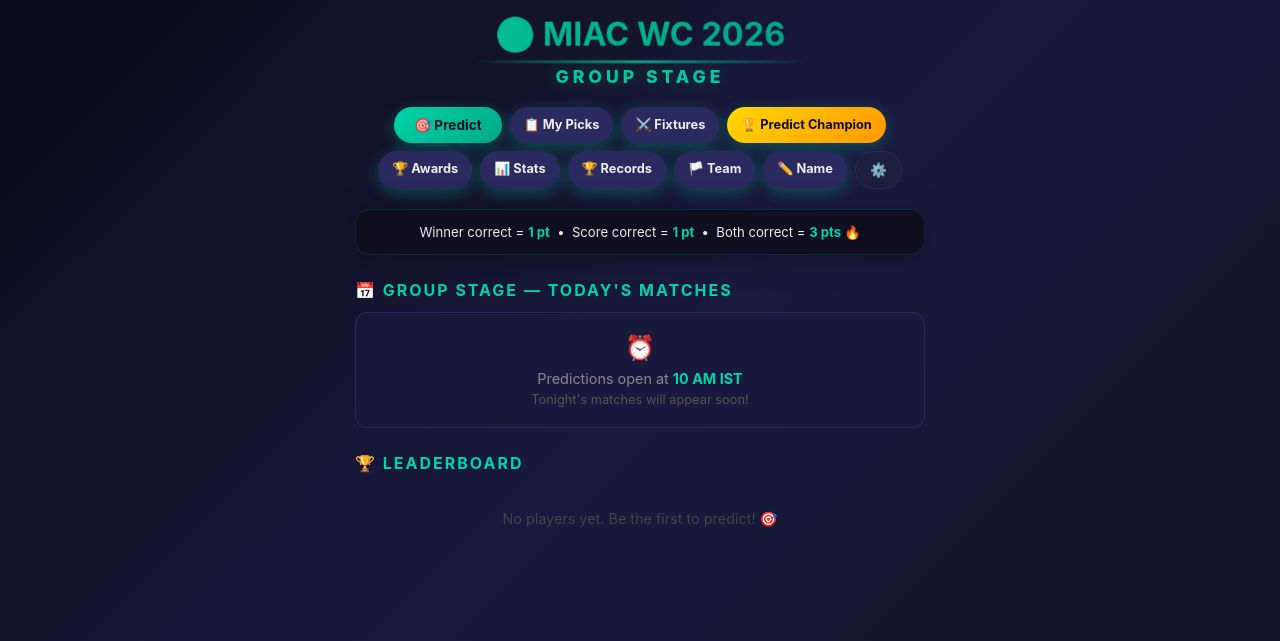
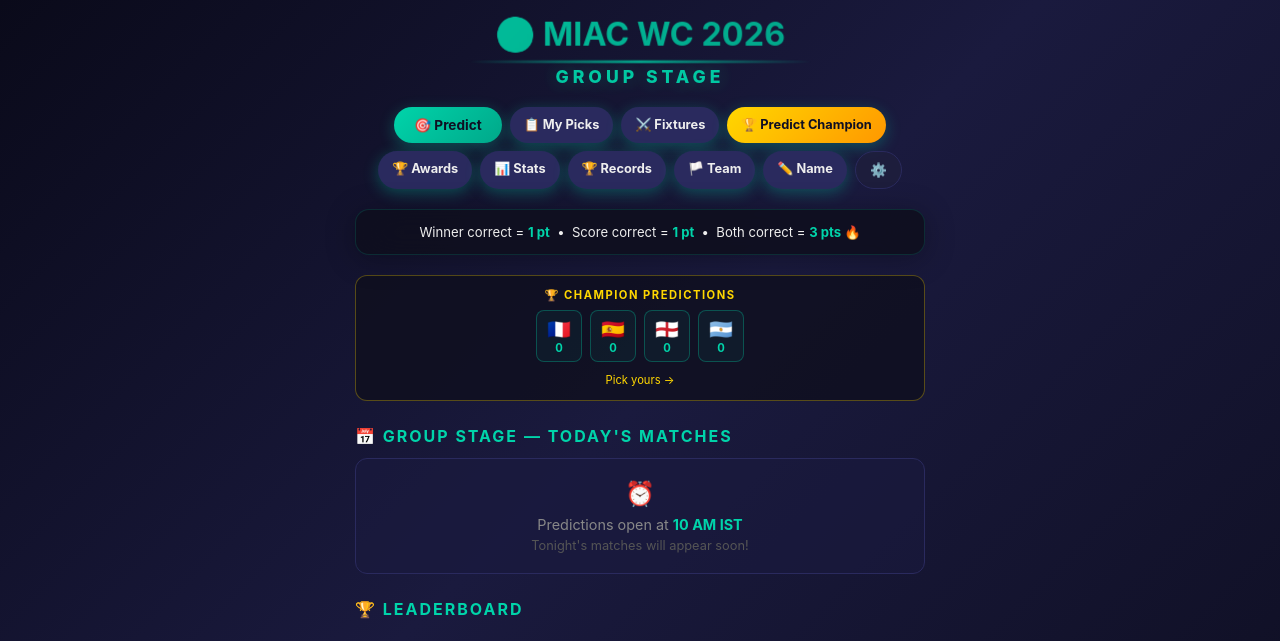
Before and after one commit to cpdnajmal-lgtm/wc-predictions, a Flask app: page / in a window 1280 px wide. Shown: the top 641 px of the page. Run offline with Flask 3, Linux system fonts and the light colour scheme; data that the repository does not hold is empty; some libraries are stand-ins or nearby versions.

Commit message:
feat: Champion picks widget (alive/dead) + race banner on home page Shows champion predictions with green (alive) / red (dead) per team. Race banner shows top 5 gap and remaining pts possible. Also fixed: session accuracy threshold for records.

```diff
--- a/app.py
+++ b/app.py
@@ -965,6 +965,44 @@ def home():
         group_leaderboard = sorted(group_scores.items(), key=lambda x: x[1], reverse=True)
         knockout_leaderboard = sorted(knockout_scores.items(), key=lambda x: x[1], reverse=True)
 
+        # --- Champion picks for home page widget ---
+        champion_picks_data = {}
+        try:
+            conn = get_db()
+            cur = conn.cursor()
+            cur.execute("SELECT player, team FROM champion_picks")
+            all_champ_picks = cur.fetchall()
+            conn.close()
+            champ_teams = ["France", "Spain", "England", "Argentina"]
+            for t in champ_teams:
+                count = sum(1 for _, team in all_champ_picks if team == t)
+                champion_picks_data[t] = {"count": count, "alive": True}
+            # Check if any SF result eliminates a team
+            for m in all_matches:
+                if m.get("id") in ["match_101", "match_102"] and m.get("result_winner"):
+                    winner = m["result_winner"].strip()
+                    # Mark losers as dead
+                    if m["id"] == "match_101":  # France vs Spain
+                        loser = "Spain" if winner == "France" else "France"
+                    else:  # England vs Argentina
+                        loser = "Argentina" if winner == "England" else "England"
+                    if loser in champion_picks_data:
+                        champion_picks_data[loser]["alive"] = False
+        except:
+            pass
+
+        # --- Race banner: can anyone still win? ---
+        race_info = None
+        if leaderboard and len(leaderboard) >= 5:
+            top_pts = leaderboard[0][1]
+            fifth_pts = leaderboard[4][1] if len(leaderboard) > 4 else leaderboard[-1][1]
+            # Count remaining matches without results
+            remaining = sum(1 for m in all_matches if not m.get("result_winner") and int(m.get("id", "match_0").replace("match_", "")) > 72)
+            max_catchup = remaining * 3
+            gap = top_pts - fifth_pts
+            if gap <= max_catchup and remaining > 0:
+                race_info = {"gap": gap, "remaining": remaining, "max_pts": max_catchup, "top5": leaderboard[:5]}
+
         return render_template(
             "home.html",
             leaderboard=ranked_leaderboard_with_change,
@@ -989,6 +1027,8 @@ def home():
             tournament_phase=tournament_phase,
             qf_results=qf_results,
             sf_results=sf_results,
+            champion_picks_data=champion_picks_data,
+            race_info=race_info,
             announcements=load_announcements(),
         )
     except Exception as e:
--- a/templates/home.html
+++ b/templates/home.html
@@ -155,6 +155,31 @@
     <div class="scoring">
         Winner correct = <span>1 pt</span> &nbsp;•&nbsp; Score correct = <span>1 pt</span> &nbsp;•&nbsp; Both correct = <span>3 pts 🔥</span>
     </div>
+
+    <!-- Champion Picks Widget -->
+    {% if champion_picks_data %}
+    <div style="background:rgba(15,15,30,0.8); border:1px solid rgba(255,215,0,0.3); border-radius:12px; padding:12px; margin-bottom:14px;">
+        <div style="text-align:center; color:#ffd700; font-size:0.7em; font-weight:700; text-transform:uppercase; letter-spacing:1.5px; margin-bottom:8px;">🏆 Champion Predictions</div>
+        <div style="display:flex; justify-content:center; gap:8px; flex-wrap:wrap;">
+            {% for team, data in champion_picks_data.items() %}
+            <div style="text-align:center; padding:6px 10px; border-radius:8px; border:1px solid {% if data.alive %}rgba(0,212,170,0.3){% else %}rgba(231,76,60,0.3){% endif %}; background:{% if data.alive %}rgba(0,212,170,0.05){% else %}rgba(231,76,60,0.05){% endif %}; {% if not data.alive %}opacity:0.5; text-decoration:line-through;{% endif %}">
+                <div style="font-size:1.2em;">{{ get_flag(team) }}</div>
+                <div style="font-size:0.7em; font-weight:700; color:{% if data.alive %}#00d4aa{% else %}#e74c3c{% endif %};">{{ data.count }}</div>
+            </div>
+            {% endfor %}
+        </div>
+        <div style="text-align:center; margin-top:6px;"><a href="{{ url_for('champion') }}" style="color:#ffd700; font-size:0.7em; text-decoration:none;">Pick yours →</a></div>
+    </div>
+    {% endif %}
+
+    <!-- Race Banner -->
+    {% if race_info %}
+    <div style="background:rgba(155,89,182,0.1); border:1px solid rgba(155,89,182,0.3); border-radius:12px; padding:12px; margin-bottom:14px; text-align:center;">
+        <div style="color:#9b59b6; font-size:0.7em; font-weight:700; text-transform:uppercase; letter-spacing:1px;">🔥 Race is ON!</div>
+        <div style="color:#eee; font-size:0.85em; margin-top:4px;">Top 5 within <strong style="color:#ffd700;">{{ race_info.gap }} pts</strong> — {{ race_info.remaining }} matches left ({{ race_info.max_pts }} pts possible)</div>
+        <div style="color:#888; font-size:0.75em; margin-top:4px;">Anyone in the top 5 can still win! Every prediction matters 🎯</div>
+    </div>
+    {% endif %}
 
     {% if announcements %}
     {% for ann in announcements %}
```
